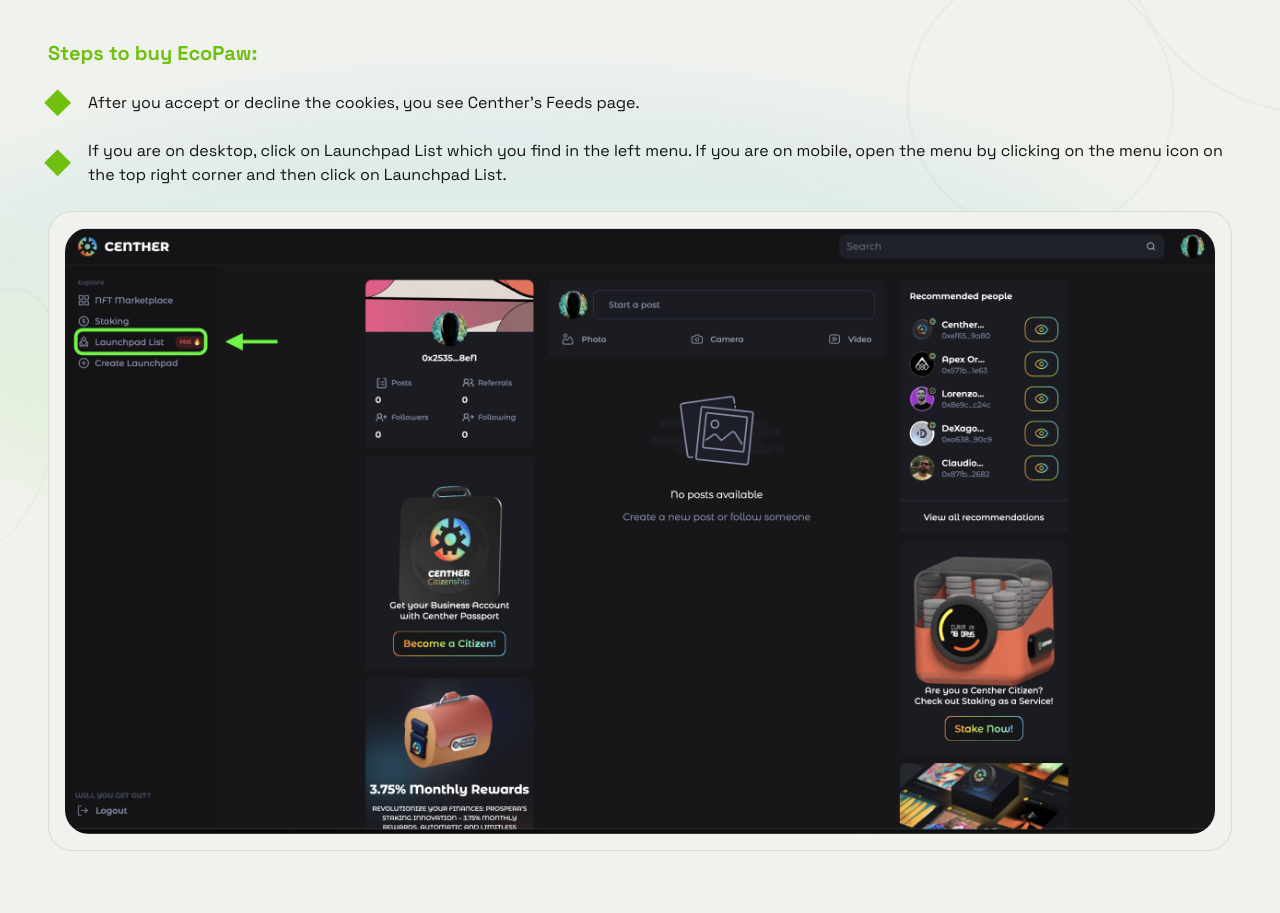
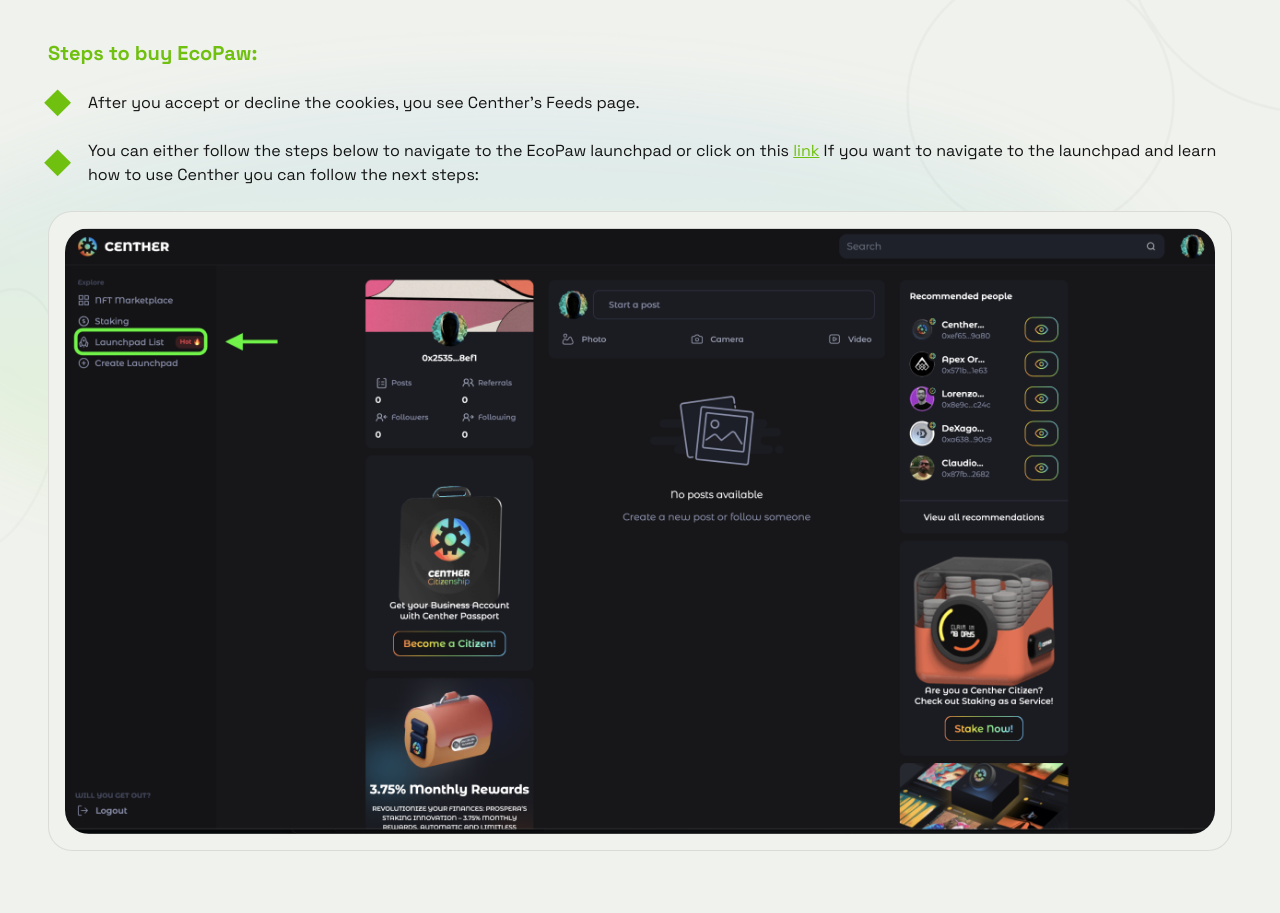
Before and after one commit to algoalliance-io/ecopaw.io, a Next.js app: page /eco-paw-presale in a window 1280 px wide. Shown: the part 6800-7713 px from the top of the page. Built offline with nearby package versions, Linux system fonts and the light colour scheme; no server answers.

Commit message:
feat: link and text updated

```diff
--- a/app/(home)/eco-paw-presale/page.tsx
+++ b/app/(home)/eco-paw-presale/page.tsx
@@ -268,10 +268,17 @@ const Tutorial = () => {
                     Centher&apos;s Feeds page.
                   </li>
                   <li>
-                    If you are on desktop, click on Launchpad List which you
-                    find in the left menu. If you are on mobile, open the menu
-                    by clicking on the menu icon on the top right corner and
-                    then click on Launchpad List.
+                    You can either follow the steps below to navigate to the
+                    EcoPaw launchpad or click on this{' '}
+                    <a
+                      className="text-primary underline"
+                      target="_blank"
+                      href="https://app.centher.io/launchpad/launchpad-list/0x7a5e18b12709ce0b36ed156d4dc309821f3c97b9?list_type=launchpad_overview"
+                    >
+                      link
+                    </a>{' '}
+                    If you want to navigate to the launchpad and learn how to
+                    use Centher you can follow the next steps:
                   </li>
                 </ul>
                 <div className="p-4 border flex justify-center items-center rounded-2xl lg:rounded-3xl border-dark-2/10 bg-gray-shade-2 mb-6 lg:mb-10 xxl:mb-12">
```
